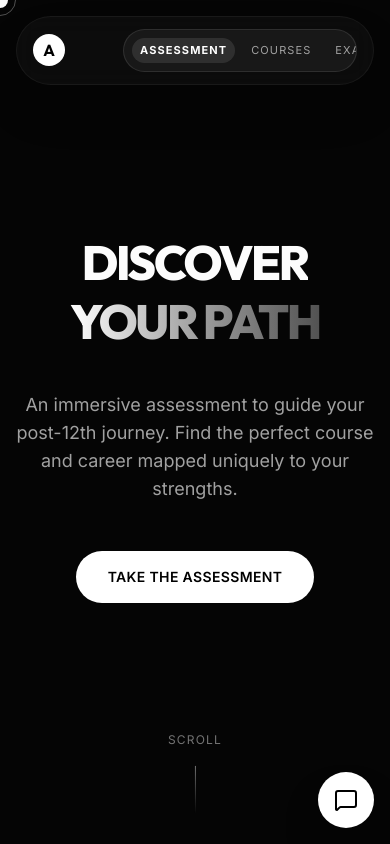
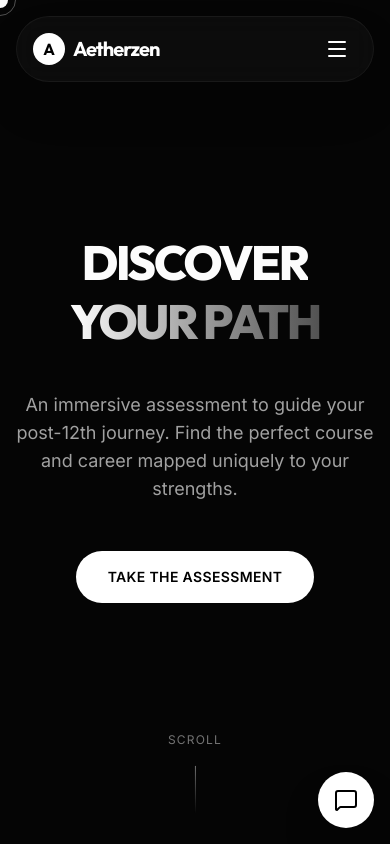
Before and after one commit to mfaayis/aetherzen-space, a Next.js app: page / in a window 390 px wide. Shown: the top 844 px of the page. Built offline with nearby package versions, Linux system fonts and the light colour scheme.

Commit message:
fix: replace overflowing mobile navbar with a clean full-screen hamburger menu

```diff
--- a/src/components/ui/Navbar.tsx
+++ b/src/components/ui/Navbar.tsx
@@ -1,8 +1,10 @@
 "use client";
 
 import Link from "next/link";
-import { motion } from "framer-motion";
+import { motion, AnimatePresence } from "framer-motion";
 import { usePathname } from "next/navigation";
+import { useState } from "react";
+import { Menu, X } from "lucide-react";
 
 const navLinks = [
   { href: "/", label: "Assessment" },
@@ -13,32 +15,36 @@ const navLinks = [
 
 export function Navbar() {
   const pathname = usePathname();
+  const [isMobileOpen, setIsMobileOpen] = useState(false);
 
   return (
+    <>
       <motion.header
         initial={{ y: -100 }}
         animate={{ y: 0 }}
         transition={{ duration: 0.8, ease: "easeOut" }}
-      className="fixed top-0 left-0 w-full z-50 px-4 md:px-6 py-4 md:py-6"
+        className="fixed top-0 left-0 w-full z-40 px-4 md:px-6 py-4 md:py-6"
       >
         <div className="max-w-7xl mx-auto flex items-center justify-between glass-panel px-4 md:px-6 py-3 md:py-4 rounded-full border border-white/10 shadow-2xl bg-black/40 backdrop-blur-md">
-        <Link href="/" className="flex items-center gap-2 group shrink-0">
+          {/* Logo */}
+          <Link href="/" className="flex items-center gap-2 group shrink-0" onClick={() => setIsMobileOpen(false)}>
             <div className="w-8 h-8 rounded-full bg-white flex items-center justify-center text-black font-heading font-bold group-hover:scale-110 transition-transform">
               A
             </div>
-          <span className="text-white font-heading font-bold text-xl tracking-tighter hidden md:block">
+            <span className="text-white font-heading font-bold text-xl tracking-tighter">
               Aetherzen
             </span>
           </Link>
 
-        <nav className="flex items-center gap-2 md:gap-8 bg-white/5 px-2 md:px-8 py-2 rounded-full border border-white/10 overflow-x-auto no-scrollbar max-w-[60vw] md:max-w-none">
+          {/* Desktop Navigation */}
+          <nav className="hidden md:flex items-center gap-8 bg-white/5 px-8 py-2 rounded-full border border-white/10">
             {navLinks.map((link) => {
               const isActive = pathname === link.href;
               return (
                 <Link
                   key={link.href}
                   href={link.href}
-                className="relative px-2 md:px-3 py-1 font-sans text-[11px] md:text-sm tracking-widest uppercase transition-colors shrink-0"
+                  className="relative px-3 py-1 font-sans text-sm tracking-widest uppercase transition-colors shrink-0"
                 >
                   <span className={`relative z-10 ${isActive ? "text-white font-bold" : "text-neutral-400 hover:text-white"}`}>
                     {link.label}
@@ -55,12 +61,57 @@ export function Navbar() {
             })}
           </nav>
 
-        <div className="hidden md:block">
-          <Link href="/#assessment" className="px-6 py-2 rounded-full bg-white text-black font-semibold text-sm hover:bg-neutral-200 transition-colors">
-            Start Now
-          </Link>
-        </div>
+          {/* Mobile Menu Toggle Button */}
+          <button
+            className="md:hidden text-white p-2 rounded-full hover:bg-white/10 transition-colors"
+            onClick={() => setIsMobileOpen(true)}
+          >
+            <Menu size={24} />
+          </button>
         </div>
       </motion.header>
+
+      {/* Mobile Full-Screen Navigation Menu */}
+      <AnimatePresence>
+        {isMobileOpen && (
+          <motion.div
+            initial={{ opacity: 0, y: -20 }}
+            animate={{ opacity: 1, y: 0 }}
+            exit={{ opacity: 0, y: -20 }}
+            transition={{ duration: 0.3 }}
+            className="fixed inset-0 z-50 bg-black/95 backdrop-blur-xl flex flex-col items-center justify-center"
+          >
+            <button
+              className="absolute top-6 right-6 text-white p-4 rounded-full hover:bg-white/10 transition-colors"
+              onClick={() => setIsMobileOpen(false)}
+            >
+              <X size={32} />
+            </button>
+
+            <nav className="flex flex-col items-center gap-8">
+              {navLinks.map((link) => {
+                const isActive = pathname === link.href;
+                return (
+                  <Link
+                    key={link.href}
+                    href={link.href}
+                    onClick={() => setIsMobileOpen(false)}
+                    className={`text-3xl font-heading font-bold uppercase tracking-widest transition-colors ${
+                      isActive ? "text-white" : "text-neutral-500 hover:text-white"
+                    }`}
+                  >
+                    {link.label}
+                  </Link>
+                );
+              })}
+            </nav>
+
+            <div className="mt-16 text-neutral-600 font-sans text-sm uppercase tracking-widest">
+              Aetherzen Platform
+            </div>
+          </motion.div>
+        )}
+      </AnimatePresence>
+    </>
   );
 }
```
Lines whose indentation alone changed are shown as unchanged.
